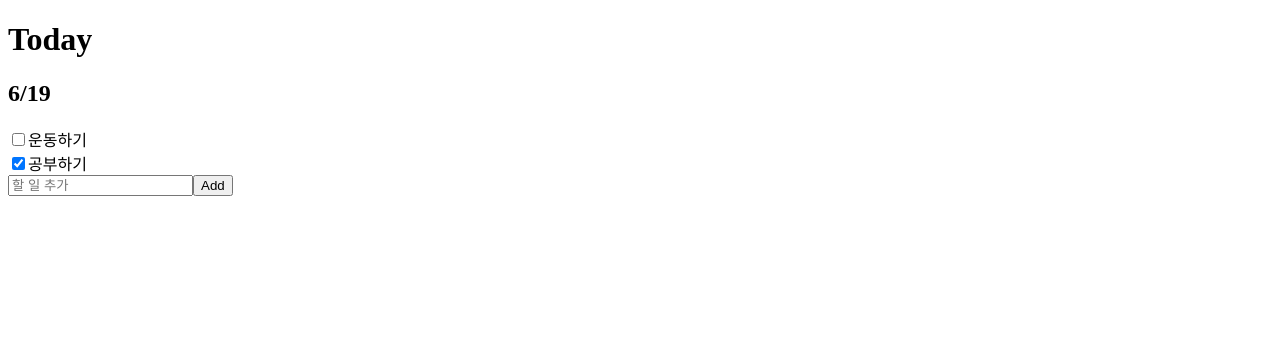
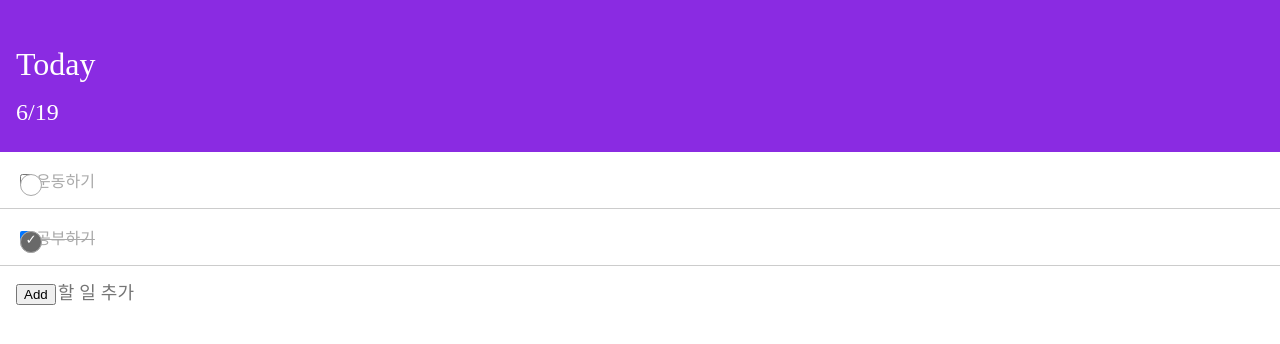
Before and after one commit to RexTesillio/ng2study, an Angular app: page / in a window 1280 px wide. Shown: the top 344 px of the page. Built offline with nearby package versions, Linux system fonts and the light colour scheme.

Commit message:
component style chapter

```diff
--- /dev/null
+++ b/src/app/todo/add-todo/add-todo.component.ts
@@ -0,0 +1,40 @@
+import { Component, OnInit, Output, EventEmitter } from '@angular/core';
+
+@Component({
+  selector: 'app-add-todo',
+  template: `
+  <div>
+    <button (click)="addTodo(newText)">Add</button>
+    <input type="text" placeholder="할 일 추가" [(ngModel)]="newText">
+  </div>
+`,
+  styles: [`
+  :host {
+    display: block;
+    padding: 16px;
+    background-color: white;
+  }
+  input {
+    display: inline-block;
+    font-size: 18px;
+    border: none;
+  }
+  input: focus, button:focus {
+    outline: none;
+  }
+  `]
+})
+export class AddTodoComponent implements OnInit {
+
+  @Output()
+  onTodoAdded = new EventEmitter();
+  newText: string;
+  constructor() { }
+
+  ngOnInit() {
+  }
+  addTodo(newText: string) {
+    this.onTodoAdded.emit(newText);
+    this.newText = '';
+  }
+}
--- /dev/null
+++ b/src/app/todo/share/todo.model.ts
@@ -0,0 +1,4 @@
+export class Todo {
+    done: boolean;
+    text: string;
+}
--- a/src/app/todo/todo.module.ts
+++ b/src/app/todo/todo.module.ts
@@ -3,12 +3,13 @@ import { CommonModule } from '@angular/common';
 import { FormsModule } from '@angular/forms';
 import { TodosComponent } from './todos/todos.component';
 import { TodoComponent } from './todos/todo/todo.component';
+import { AddTodoComponent } from './add-todo/add-todo.component';
 
 @NgModule({
   imports: [
     CommonModule, FormsModule
   ],
-  declarations: [TodosComponent, TodoComponent],
+  declarations: [TodosComponent, TodoComponent, AddTodoComponent],
   exports: [TodosComponent]
 })
 export class TodoModule { }
--- a/src/app/todo/todos/todo/todo.component.ts
+++ b/src/app/todo/todos/todo/todo.component.ts
@@ -1,15 +1,54 @@
-import { Component, OnInit } from '@angular/core';
+import { Component, OnInit, Input } from '@angular/core';
+import {Todo} from '../../share/todo.model';
 
 @Component({
   selector: 'app-todo',
   template: `
     <div>
-      <input type="checkbox">운동하기
+      <input type="checkbox" [checked]="todo.done"><label>{{todo.text}}</label>
     </div>
   `,
-  styles: []
+  styles: [`
+    :host {
+      display: block;
+      padding: 16px;
+      color: darkgray;
+      background-color: white;
+    }
+    input: {
+      position: relative;
+    }
+    input:before {
+      content: "";
+      display: inline-block;
+      width: 20px;
+      height: 20px;
+      background-color: white;
+      border-radius: 20px;
+      position: absolute;
+      border: 1px solid darkgray;
+    }
+    input:checked:after {
+      content: "\\2713";
+      display: inline-block;
+      width: 20px;
+      height: 20px;
+      background-color: dimgray;
+      border-radius: 20px;
+      position: absolute;
+      border: 1px solid darkgray;
+      text-align: center;
+      padding-left: -8px;
+      color: white;
+    }
+    input:checked + label {
+      text-decoration: line-through;
+    }
+  `]
 })
 export class TodoComponent implements OnInit {
+  @Input()
+  todo: Todo;
 
   constructor() { }
 
--- a/src/app/todo/todos/todos.component.css
+++ b/src/app/todo/todos/todos.component.css
@@ -0,0 +1,16 @@
+.title {
+    background-color: blueviolet;
+    padding: 46px 26px 26px 16px;
+    color: white;
+    font-weight: normal;
+}
+h1, h2 {
+    font-weight: normal;
+    margin: 0;
+}
+h1 {
+    margin-bottom: 16px;
+}
+app-todo {
+    border-bottom: 1px solid #ccc;
+}
--- a/src/app/todo/todos/todos.component.html
+++ b/src/app/todo/todos/todos.component.html
@@ -4,10 +4,7 @@
 </div>
 <div>
   <div *ngFor="let todo of todos" (click)="toggleTodo(todo)">
-    <input type="checkbox" [checked]="todo.done">{{todo.text}}
+    <app-todo [todo]="todo"></app-todo>
   </div>
 </div>
-<div>
-  <input type="text" placeholder="할 일 추가" [(ngModel)]="newText">
-  <button (click)="addTodo(newText)">Add</button>
-</div>
+<app-add-todo (onTodoAdded)="addTodo($event)"></app-add-todo>
--- a/src/app/todo/todos/todos.component.ts
+++ b/src/app/todo/todos/todos.component.ts
@@ -24,11 +24,10 @@ export class TodosComponent implements OnInit {
   toggleTodo(todo){
     todo.done=!todo.done;
   }
-  addTodo(newText: string){
+  addTodo(text: string){
     this.todos.push({
       done: false,
-      text: newText,
+      text: text
     });
-    this.newText='';
   }
 }
--- a/src/styles.css
+++ b/src/styles.css
@@ -1 +1,4 @@
 /* You can add global styles to this file, and also import other style files */
+body {
+    margin: 0;
+}
```
Also changed, not shown: 1 other file (tests, documents, lock files or other folders).
